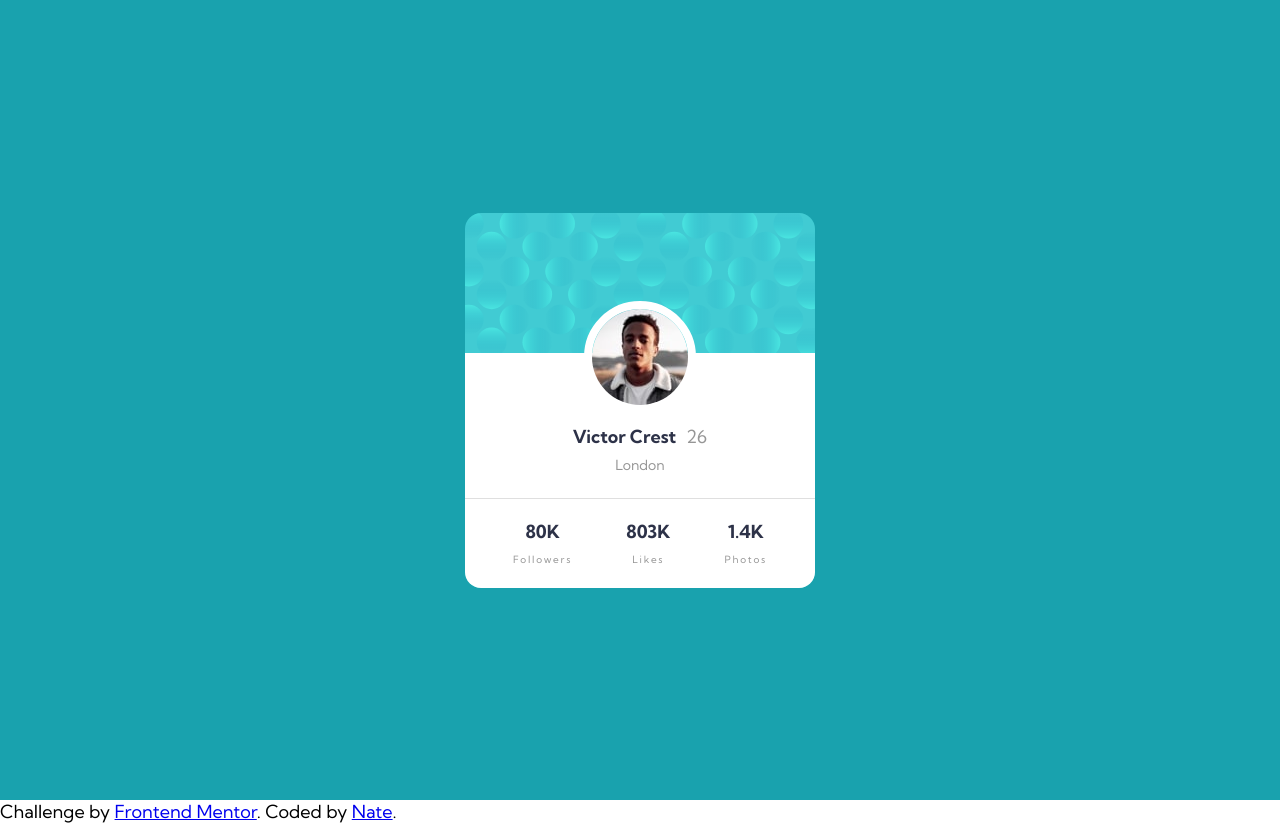
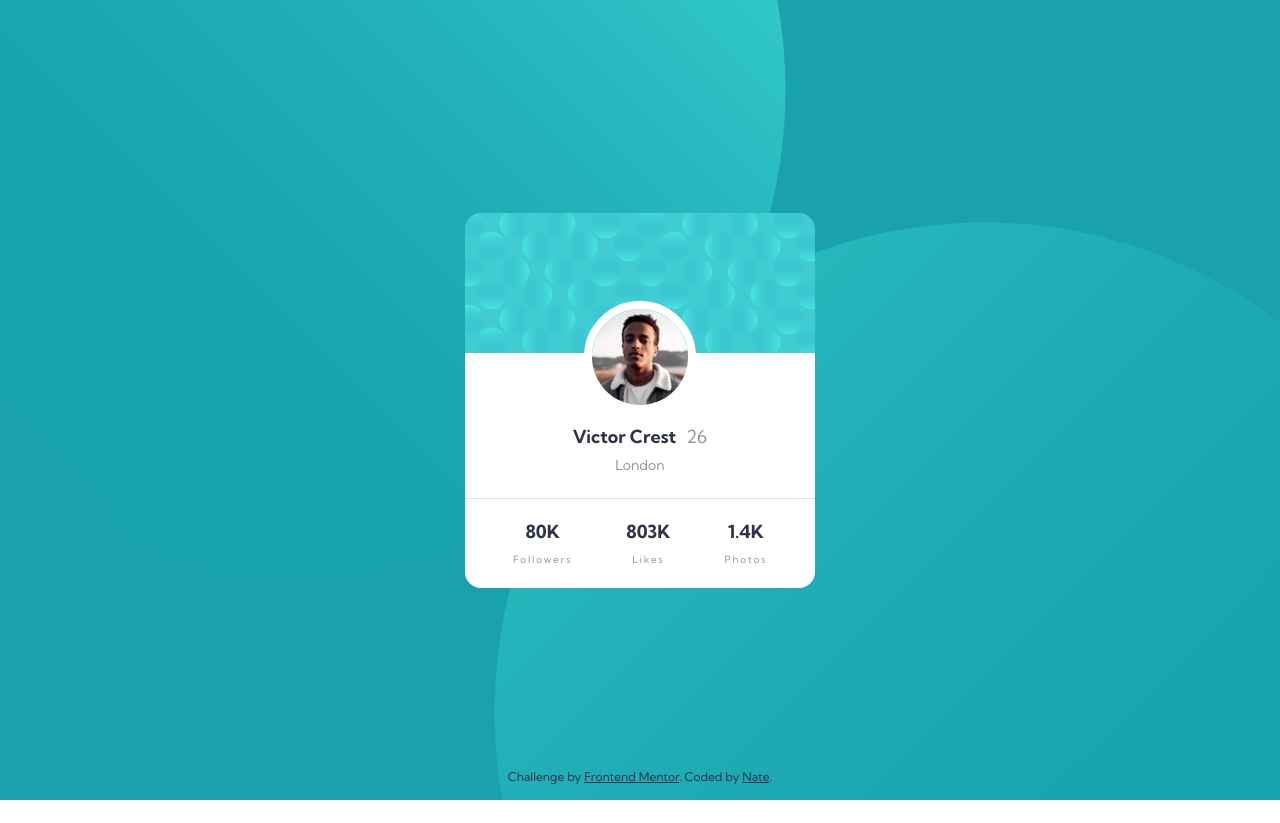
Before and after one commit to ntjnh/fem-profile-card-component, a website: page index.html in a window 1280 px wide. After the commit the page ends 800 px from the top, so only its background shows below. Drawn offline with nearby package versions, Linux system fonts and the light colour scheme; files that its build step writes are made by us from their sources.

Commit message:
Adg bg images and style footer text

```diff
--- a/index.html
+++ b/index.html
@@ -15,6 +15,8 @@
 
 <body>
     <main class="container">
+        <span class="bg-top-left"></span>
+        <span class="bg-bottom-right"></span>
 
         <div class="card">
             <div class="card__inner">
@@ -46,11 +48,9 @@
 
     </main>
 
-    <footer>
-        <div class="attribution">
-            Challenge by <a href="https://www.frontendmentor.io/challenges/profile-card-component-cfArpWshJ" target="_blank">Frontend Mentor</a>.
-            Coded by <a href="https://www.frontendmentor.io/profile/ntjnh" target="_blank">Nate</a>.
-        </div>
+    <footer class="attribution">
+        Challenge by <a href="https://www.frontendmentor.io/challenges/profile-card-component-cfArpWshJ" target="_blank">Frontend Mentor</a>.
+        Coded by <a href="https://www.frontendmentor.io/profile/ntjnh" target="_blank">Nate</a>.
     </footer>
 </body>
 </html>
--- a/main.scss
+++ b/main.scss
@@ -14,14 +14,58 @@ body {
     font-size: 1.125rem;
     margin: 0;
     padding: 0;
+    position: relative;
 
     .container {
         align-items: center;
-        background-color: $dark-cyan;
+        background: $dark-cyan;
         display: flex;
         justify-content: center;
         height: 100vh;
+        overflow: hidden;
+        position: relative;
         width: 100%;
+        z-index: 1;
+
+        .bg-top-left {
+            background: url(images/bg-pattern-top.svg) no-repeat center;
+            background-size: contain;
+            height: 100%;
+            max-height: 978px;
+            position: absolute;
+            left: -40%;
+            top: -50%;
+            width: 100%;
+            z-index: 3;
+
+            @media (min-width: 1280px) {
+                background-size: cover;
+                height: 978px;
+                width: 978px;
+                left: -15%;
+                top: -50%;
+            }
+        }
+
+        .bg-bottom-right {
+            background: url(images/bg-pattern-bottom.svg) no-repeat center;
+            background-size: contain;
+            height: 100%;
+            max-height: 978px;
+            position: absolute;
+            right: -45%;
+            bottom: -40%;
+            width: 100%;
+            z-index: 3;
+
+            @media (min-width: 1280px) {
+                background-size: cover;
+                height: 978px;
+                width: 978px;
+                right: -15%;
+                bottom: -50%;
+            }
+        }
 
         .card {
             align-items: flex-end;
@@ -31,8 +75,14 @@ body {
             display: flex;
             flex-wrap: wrap;
             min-height: 375px;
-            width: 350px;
+            position: relative;
+            width: 326px;
             text-align: center;
+            z-index: 5;
+
+            @media (min-width: 1280px) {
+                width: 350px;
+            }
 
             &__inner {
                 background-color: $white;
@@ -103,4 +153,27 @@ body {
             }
         }
     }
+
+    .attribution {
+        bottom: 0;
+        color: $black-blue;
+        display: block;
+        font-size: .75rem;
+        left: 0;
+        margin: 0 auto;
+        padding: 1rem 1.5rem;
+        position: absolute;
+        right: 0;
+        text-align: center;
+        width: 100%;
+        z-index: 5;
+
+        a {
+            color: $black-blue;
+
+            &:hover {
+                text-decoration: none;
+            }
+        }
+    }
 }
```
